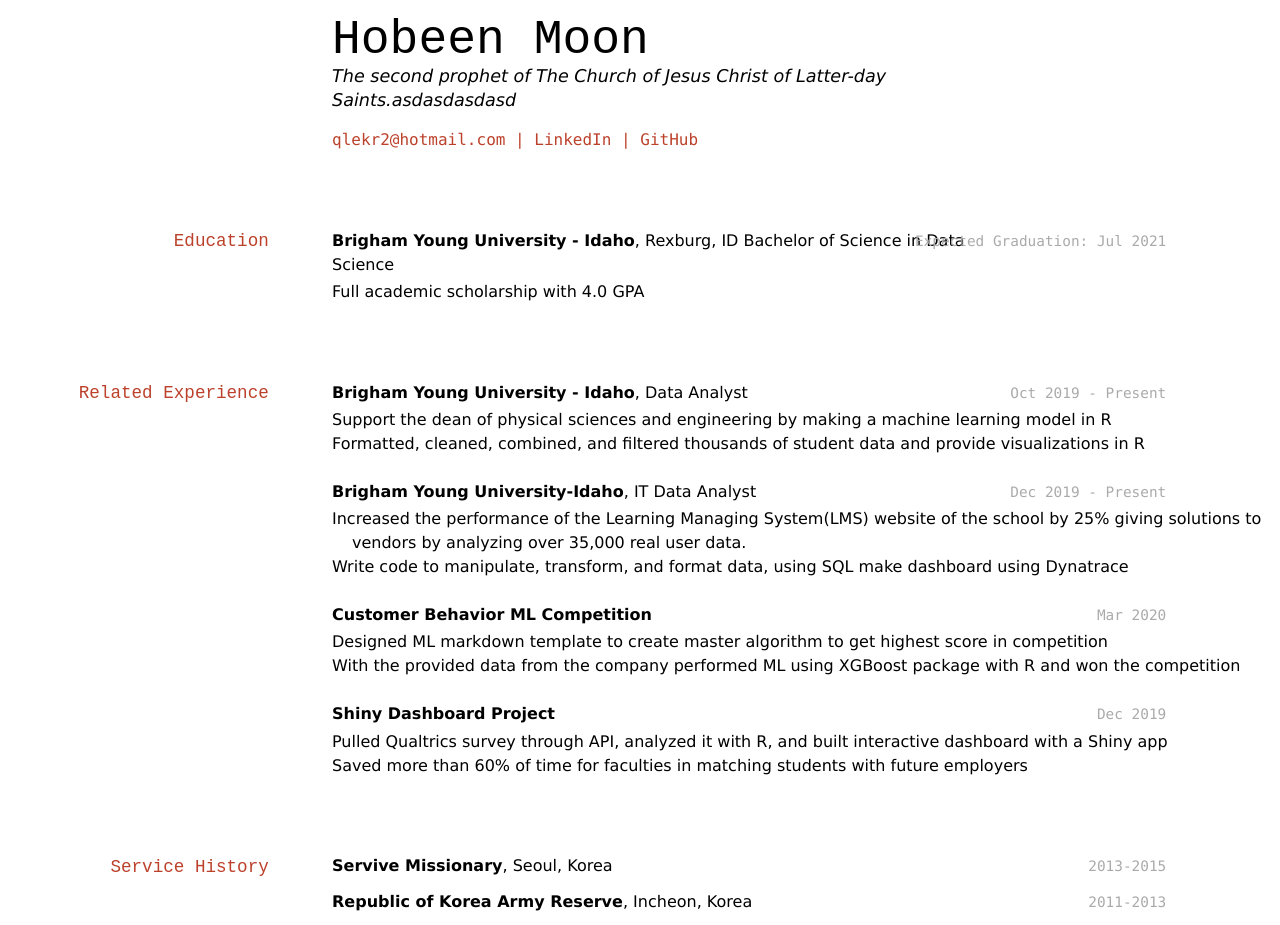
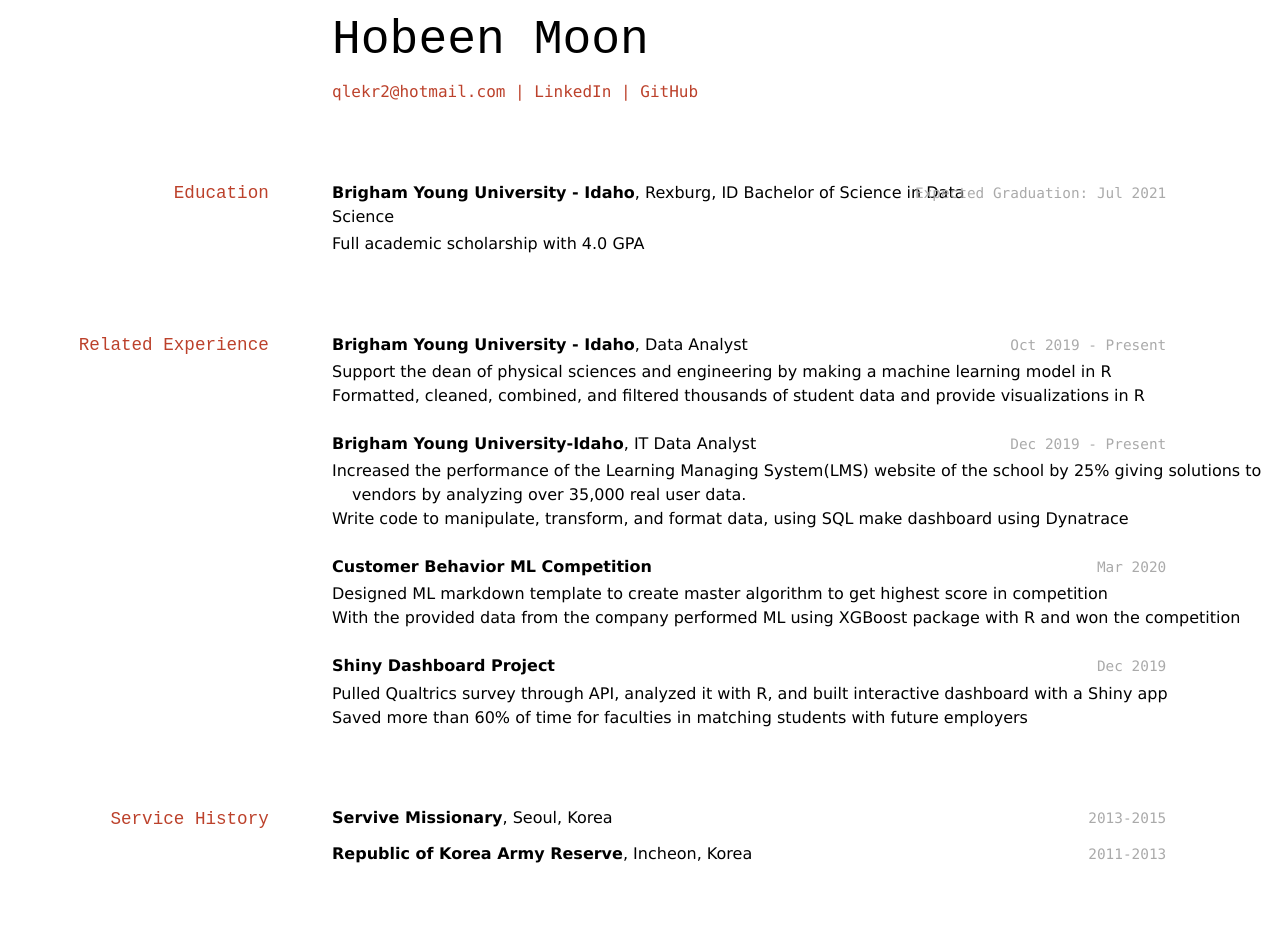
Before and after one commit to Hobeen-Moon/MoonHobeen_resume, a Jekyll site: the page built from docs/index.md, in a window 1280 px wide. Built offline with Jekyll 4.4.1, drawn with Linux system fonts in a browser that asks for light colours; after the commit the page ends 900 px from its top, so only the background shows below that.

Commit message:
my edit 3

```diff
--- a/docs/index.md
+++ b/docs/index.md
@@ -3,7 +3,7 @@ layout: cv
 title: Hobeen Moon's Resume
 ---
 # Hobeen Moon
-The second prophet of The Church of Jesus Christ of Latter-day Saints.asdasdasdasd
+
 
 <div id="webaddress">
 <a href="qlekr2@hotmail.com">qlekr2@hotmail.com</a>
```
